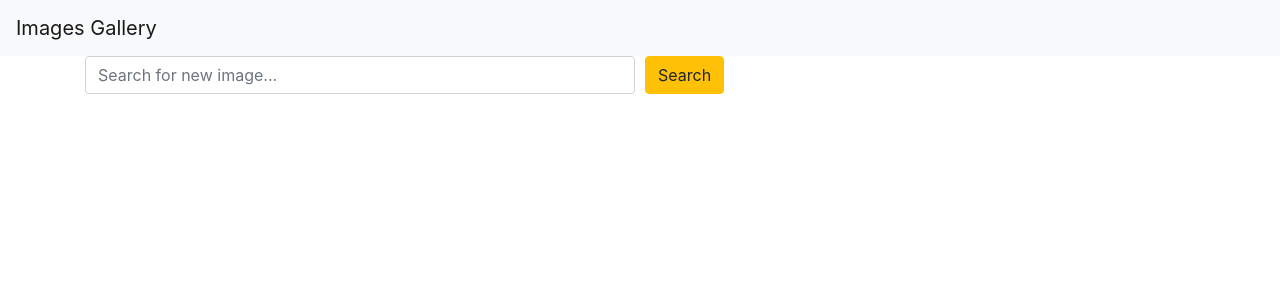
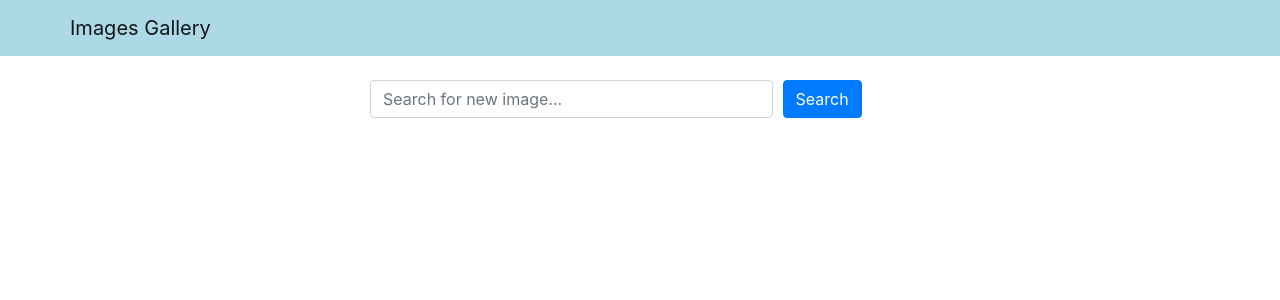
Before and after one commit to SigmaEntropy/images-gallery, a React (Create React App) app in the folder frontend/: page / in a window 1280 px wide. Shown: the top 300 px of the page. Built offline with nearby package versions, Linux system fonts and the light colour scheme.

Commit message:
Custom CSS

```diff
--- a/frontend/src/components/Header.js
+++ b/frontend/src/components/Header.js
@@ -1,11 +1,17 @@
 import React from "react";
-import { Navbar } from "react-bootstrap";
+import { Navbar, Container } from "react-bootstrap";
+
+const navbarStyle = {
+  backgroundColor: "lightblue",
+};
 
 const Header = ({ title }) => {
   //   const { title } = props;
   return (
-    <Navbar bg="light" variant="light">
-      <Navbar.Brand href="/">{title}</Navbar.Brand>
+    <Navbar style={navbarStyle} variant="light">
+      <Container>
+        <Navbar.Brand href="/">{title}</Navbar.Brand>
+      </Container>
     </Navbar>
   );
 };
--- a/frontend/src/components/Search.js
+++ b/frontend/src/components/Search.js
@@ -3,16 +3,16 @@ import { Container, Row, Col, Form, Button } from "react-bootstrap"; //importing
 
 const Search = () => {
   return (
-    <Container>
-      <Row>
-        <Col>
+    <Container className="mt-4">
+      <Row className="justify-content-center">
+        <Col xs={12} md={8} lg={6}>
           <Form>
             <Form.Row>
-              <Col>
+              <Col xs={9}>
                 <Form.Control placeholder="Search for new image..." />
               </Col>
               <Col>
-                <Button variant="warning" type="submit">
+                <Button variant="primary" type="submit">
                   Search
                 </Button>
               </Col>
```
